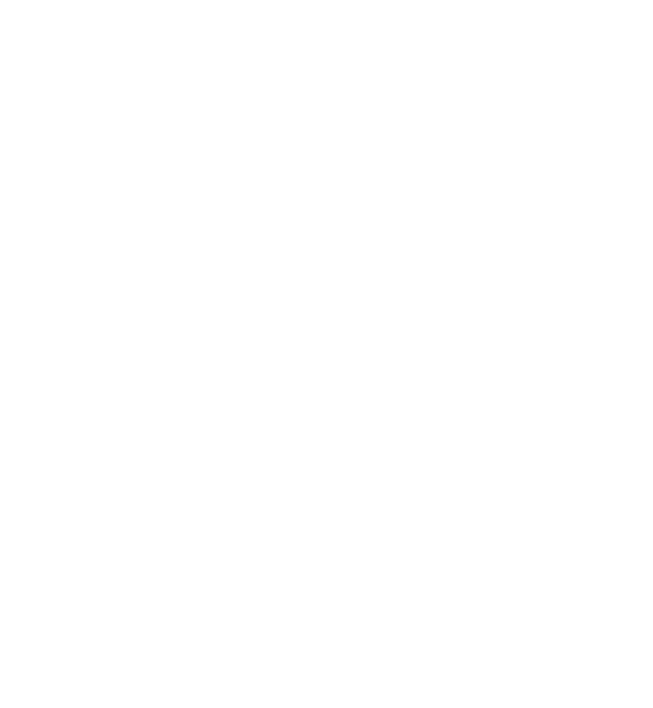
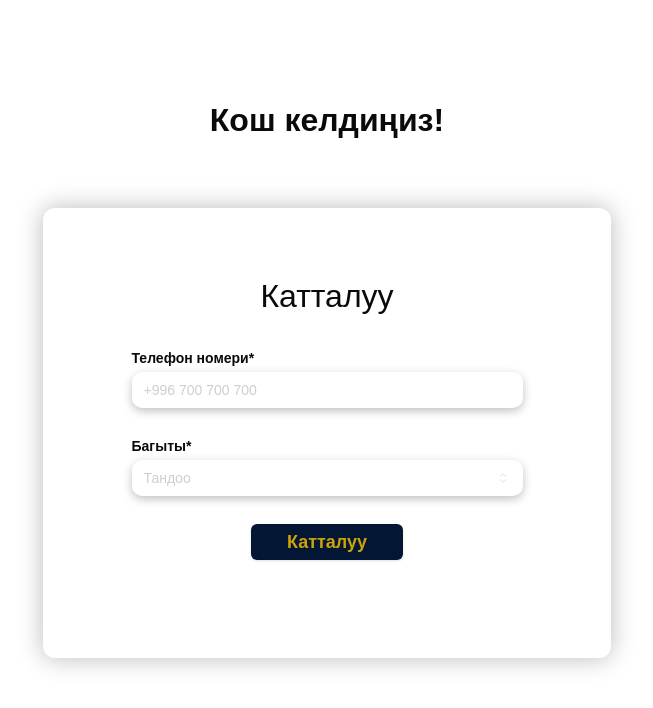
Before and after one commit to Amirbek02/techjol-club, a Next.js app: page / in a window 1280 px wide. Shown: the top 708 px of the page, without its empty margins (313-966 px from the left). Built offline with nearby package versions, Linux system fonts and the light colour scheme.

Commit message:
first fixed

```diff
--- a/src/app/page.tsx
+++ b/src/app/page.tsx
@@ -1,3 +1,7 @@
+import { SignUpSecond } from "@/components/shared/signUpSecond";
+
 export default function Home() {
-  return <div></div>;
+  return <div>
+    <SignUpSecond/>
+  </div>;
 }
--- a/src/components/shared/signUpSecond.tsx
+++ b/src/components/shared/signUpSecond.tsx
@@ -5,7 +5,6 @@
 import { Input } from '../ui/input';
 import { Select, SelectContent, SelectItem, SelectTrigger, SelectValue } from '../ui/select';
 import { Button } from '../ui/button';
-import Link from 'next/link';
 
 interface Props {
   className?: string;
@@ -20,15 +19,15 @@
           <Title text="Катталуу" size="lg" className="text-center mb-7 font-medium" />
           <div className="max-w-[391px] m-auto">
             <div className="mb-7">
-              <div className="font-semibold text-sm mb-1">Толук аты жөнүңүз*</div>
+              <div className="font-semibold text-sm mb-1">Телефон номери*</div>
               <Input
                 className="shadow-[0px_3px_10px_0px_rgba(0,0,0,0.25)] border-none placeholder:text-[rgba(206,206,206)] rounded-[10px]"
                 type="text"
-                placeholder="Турат Алыбаев"
+                placeholder="+996 700 700 700"
               />
             </div>
             <div className="mb-7">
-              <div className="font-semibold text-sm mb-1">Толук аты жөнүңүз*</div>
+              <div className="font-semibold text-sm mb-1">Багыты*</div>
               <Select>
                 <SelectTrigger className="shadow-[0px_3px_10px_0px_rgba(0,0,0,0.25)] border-none text-[rgba(206,206,206)] rounded-[10px]">
                   <SelectValue className="text-[rgba(206,206,206)]" placeholder="Тандоо" />
@@ -44,9 +43,6 @@
               <Button className="bg-customColor px-9 text-mainColor font-semibold text-lg mb-4">
                 Катталуу
               </Button>
-              <Link className="border-b-[1px] text-[rgb(161,158,158)] m-0 p-0" href={'/singIn'}>
-                Кирүү
-              </Link>
             </div>
           </div>
         </div>
```
